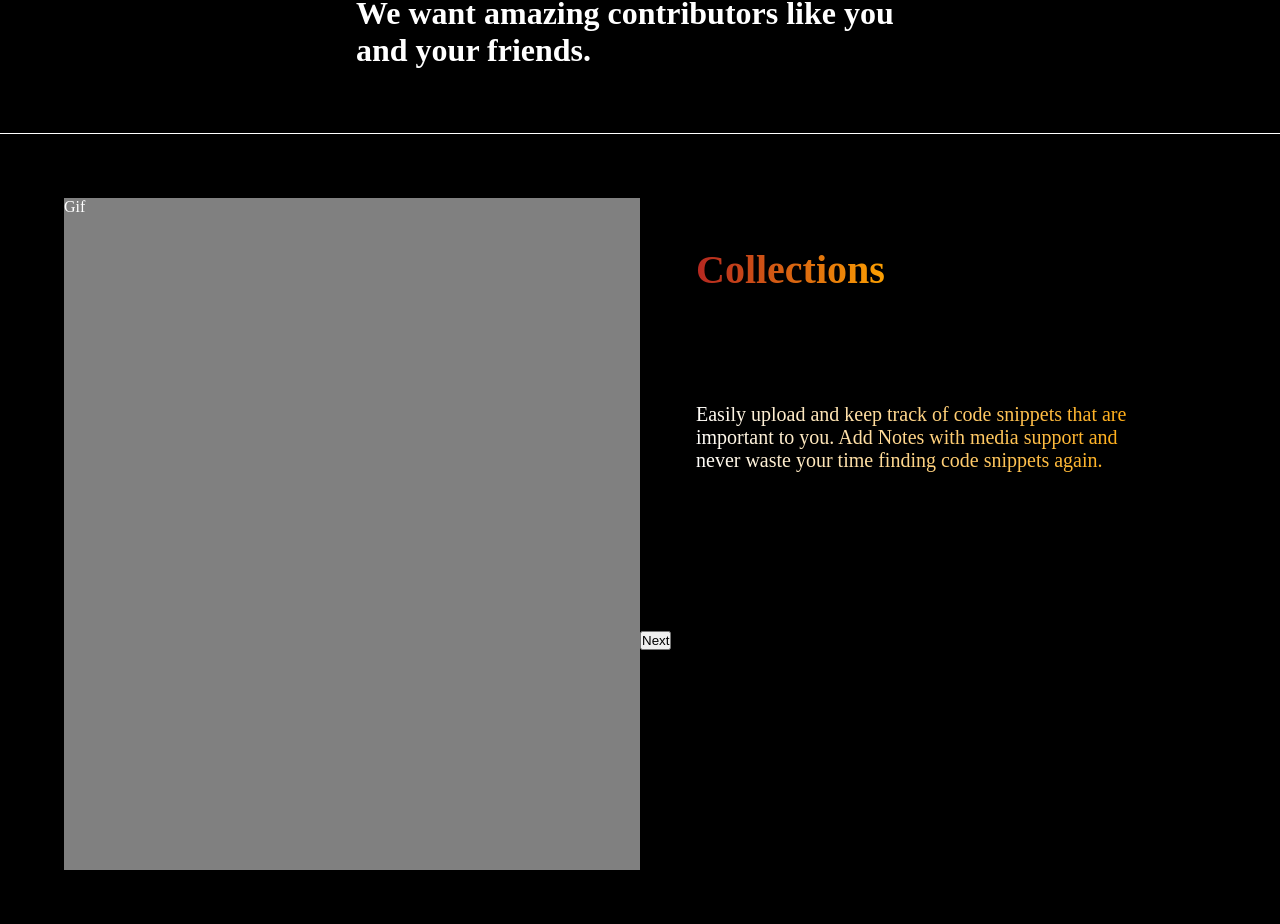
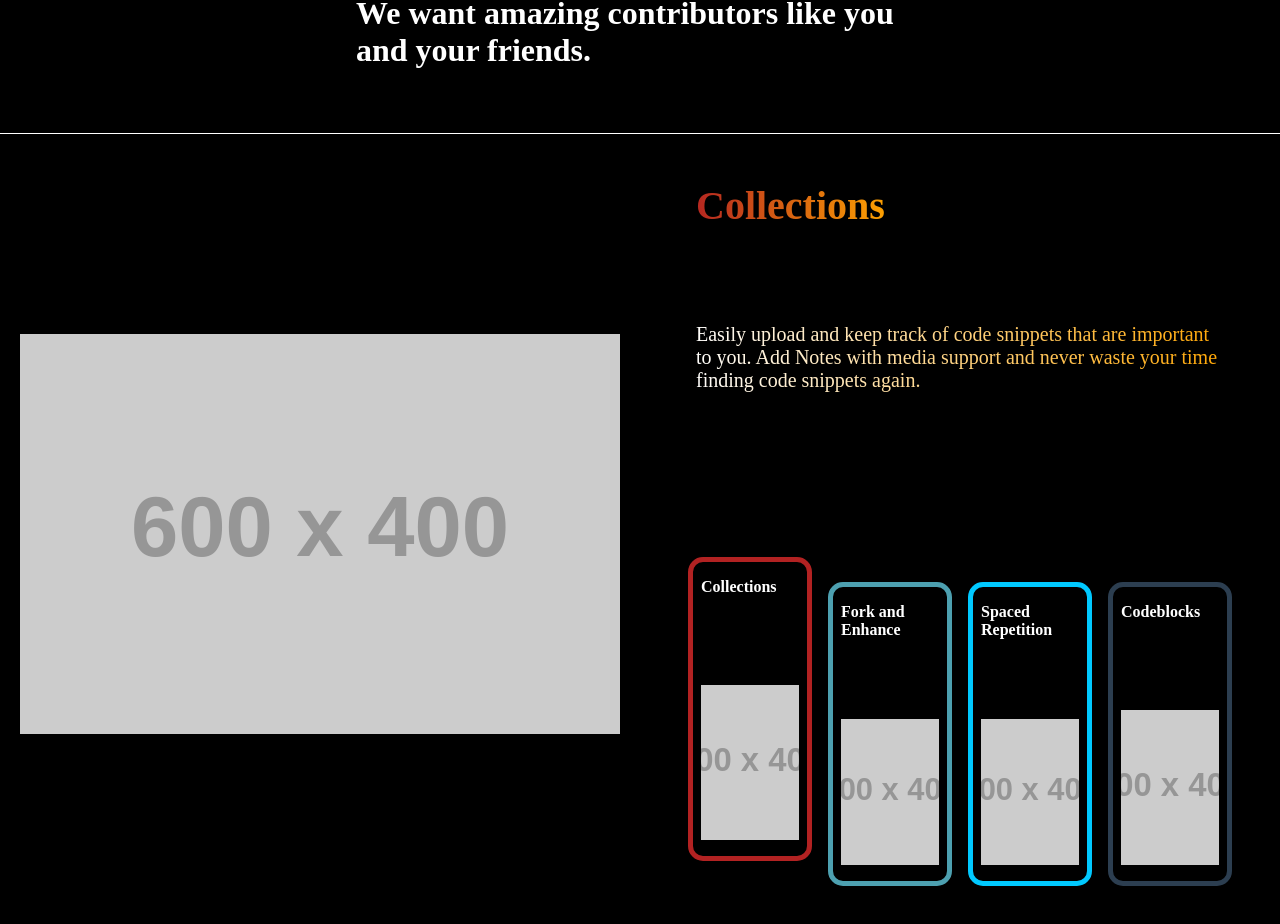
Before and after one commit to mynk-tmr/Algosangam, a React (Vite) app: page / in a window 1280 px wide. Shown: the part 1070-1994 px from the top of the page. Built offline with nearby package versions, Linux system fonts and the light colour scheme.

Commit message:
add preview cards in feature box

```diff
--- a/src/components/FeatureIntro.jsx
+++ b/src/components/FeatureIntro.jsx
@@ -1,53 +1,58 @@
 import styled from "styled-components";
 import GradientText from "./GradientText";
-import { useState, Fragment } from "react";
+import { useState } from "react";
 import { features } from "../database/data";
+import PreviewCard from "./PreviewCard";
 
 const Section = styled.section`
   display: grid;
-  grid-template-columns: 50% 50%;
+  grid-template: 1fr 1fr / 1fr 1fr;
   min-height: 100vh;
-  padding: 4rem;
 
   .gifbox {
     background: gray;
     grid-row: span 2;
+    place-self: center;
   }
 
-  .info {
+  .info,
+  .slider {
     padding: 3rem;
     display: grid;
+  }
+
+  .slider {
+    grid-template-columns: repeat(4, minmax(100px, 1fr));
+    gap: 1rem;
   }
 `;
 
 export default function FeatureIntro() {
   const [activeIndex, setActiveIndex] = useState(0);
+  const { head, text, colors, gif } = features[activeIndex];
+
   return (
     <Section>
-      <section className="gifbox">Gif</section>
+      <img src={gif} className="gifbox" />
       <section className="info">
-        {features.map(
-          ({ headcolors, head, text }, index) =>
-            index === activeIndex && (
-              <Fragment key={index}>
-                <GradientText as="h2" size="2.5rem" $colors={headcolors}>
-                  {head}
-                </GradientText>
-                <GradientText
-                  as="p"
-                  size="1.25rem"
-                  $colors={["white", headcolors.at(1)]}>
-                  {text}
-                </GradientText>
-              </Fragment>
-            )
-        )}
+        <GradientText as="h2" size="2.5rem" $colors={colors}>
+          {head}
+        </GradientText>
+        <GradientText as="p" size="1.25rem" $colors={["white", colors[1]]}>
+          {text}
+        </GradientText>
       </section>
       <section className="slider">
-        <button
-          onClick={() => setActiveIndex((1 + activeIndex) % features.length)}>
-          Next
-        </button>
+        {features.map((item, index) => (
+          <PreviewCard
+            head={item.head}
+            $color={item.colors[0]}
+            $bgimage={item.gif}
+            key={index}
+            isActive={activeIndex === index}
+            onClick={() => setActiveIndex(index)}
+          />
+        ))}
       </section>
     </Section>
   );
--- /dev/null
+++ b/src/components/PreviewCard.jsx
@@ -0,0 +1,33 @@
+import styled from "styled-components";
+
+const Wrapper = styled.article`
+  border: 5px solid ${(props) => props.$color};
+  border-radius: 15px;
+  display: grid;
+  padding: 1rem 0.5rem;
+  translate: 0 ${(props) => props.$translateY};
+  transition: all 0.33s ease-in-out;
+
+  > img {
+    width: 100%;
+    height: 100%;
+    object-fit: cover;
+  }
+`;
+
+export default function PreviewCard({
+  head,
+  $color,
+  $bgimage,
+  isActive,
+  onClick,
+}) {
+  return (
+    <Wrapper
+      {...{ $color, $bgimage, $translateY: isActive ? "-25px" : "0" }}
+      onClick={onClick}>
+      <h1>{head}</h1>
+      <img src={$bgimage} />
+    </Wrapper>
+  );
+}
--- a/src/database/data.js
+++ b/src/database/data.js
@@ -2,21 +2,25 @@ export const features = [
   {
     head: "Collections",
     text: `Easily upload and keep track of code snippets that are important to you. Add Notes with media support and never waste your time finding code snippets again.`,
-    headcolors: ["firebrick", "orange"],
+    colors: ["firebrick", "orange"],
+    gif: `https://placehold.co/600x400?text=Collections`,
   },
   {
     head: "Fork and Enhance",
     text: `Want to extend or simplify a code snippet? Fork and Edit while viewing a post and it automatically gets added to your collections`,
-    headcolors: ["#4DA0B0", "#D39D38"],
+    colors: ["#4DA0B0", "#D39D38"],
+    gif: `https://placehold.co/600x400?text=Fork`,
   },
   {
     head: "Spaced Repetition",
     text: `Mark snippets you want to remember and the app will take care of rest. Only recall and write code you are about to forget. Never waste time practicising things that have become easy for you.`,
-    headcolors: ["#00C9FF", "#92FE9D"],
+    colors: ["#00C9FF", "#92FE9D"],
+    gif: `https://placehold.co/600x400?text=Spaced`,
   },
   {
     head: "Codeblocks",
     text: `Supports code compiling for 15+ languages such as JavaScript, Python, C, Go, and more. Simply click the "Run" button when viewing a post to see your output.`,
-    headcolors: ["#2C3E50", "#FD746C"],
+    colors: ["#2C3E50", "#FD746C"],
+    gif: `https://placehold.co/600x400?text=Codeblocks`,
   },
 ];
```
